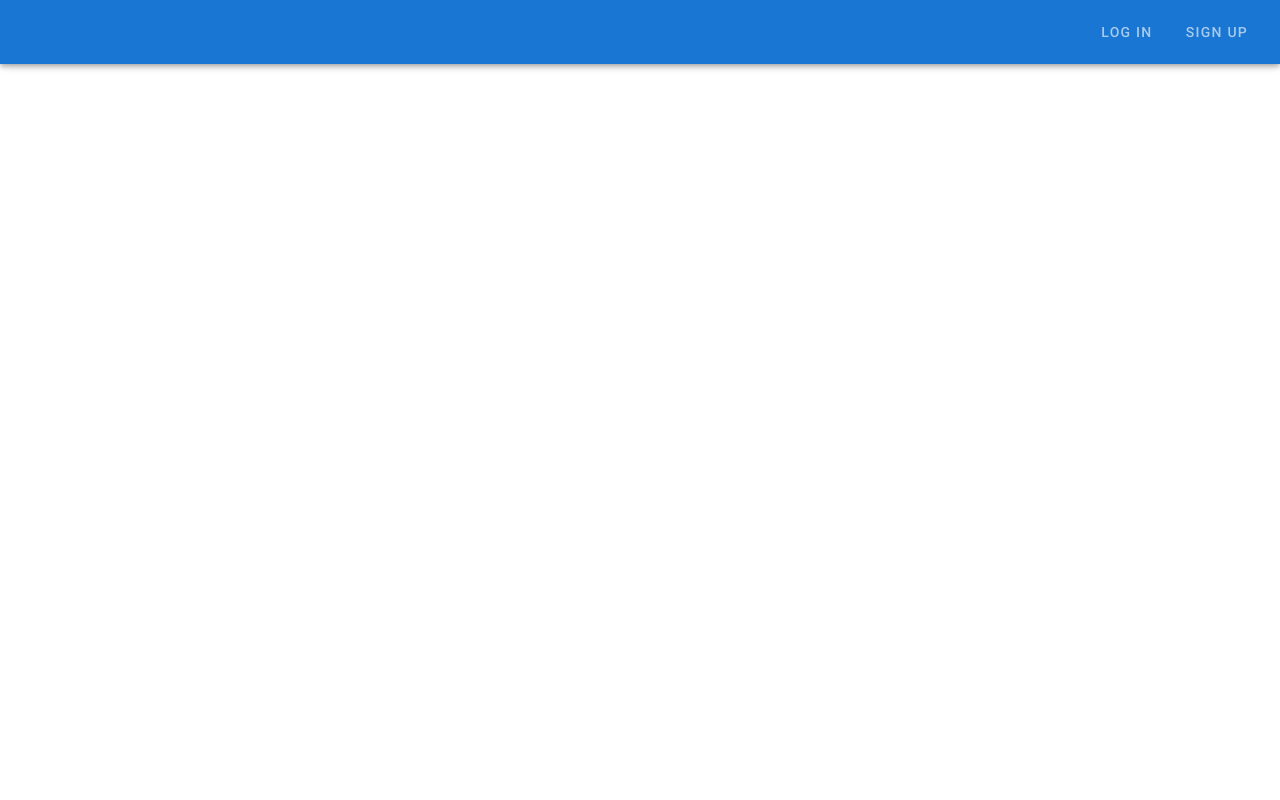
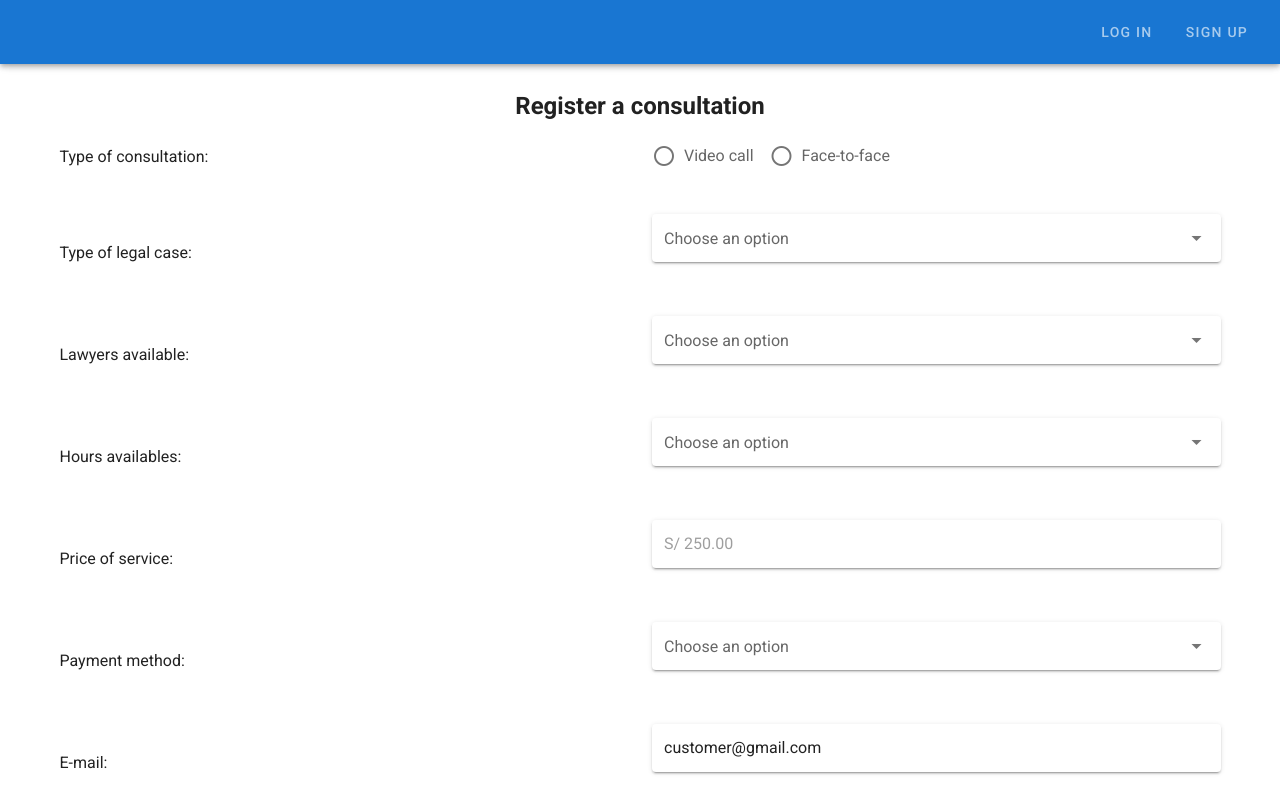
Before and after one commit to Terasofty/Legiz, a Vue app: page /casos-personalizados in a window 1280 px wide. Shown: the top 800 px of the page. Built offline with nearby package versions, Linux system fonts and the light colour scheme.

Commit message:
Add CustomCases
- Add CustomCases for POST

```diff
--- a/server/db.json
+++ b/server/db.json
@@ -58,5 +58,65 @@
       "customerId": 1,
       "lawyerId": 2
     }
+  ],
+  "custom-cases": [
+    {
+      "id": 1,
+      "statusLawService": "status1",
+      "title": "title1",
+      "startAt": "00:00:00",
+      "finishAt": "00:00:00",
+      "typeMeet": 1,
+      "linkZoom": "https://success.zoom.us/j/9123919/...",
+      "customerId": 1,
+      "lawyerId": 1
+    },
+    {
+      "id": 2,
+      "statusLawService": "status2",
+      "title": "title2",
+      "startAt": "00:00:00",
+      "finishAt": "00:00:00",
+      "typeMeet": 1,
+      "linkZoom": "https://success.zoom.us/j/9125219/...",
+      "customerId": 1,
+      "lawyerId": 2
+    },
+    {
+      "statusLawService": "pruebastatus",
+      "title": "tituloprueba",
+      "startAt": "pruebastart",
+      "finishAt": "pruebafinish",
+      "typeMeet": "",
+      "linkZoom": "link",
+      "customerId": "1",
+      "lawyerId": "1",
+      "apiId": "v1",
+      "id": 3
+    },
+    {
+      "statusLawService": "Activo",
+      "legalCaseType": "Derecho Tributario",
+      "startAt": "00:00:00",
+      "finishAt": "00:00:00",
+      "typeMeet": "1",
+      "linkZoom": "",
+      "customerId": "1",
+      "lawyerId": "1",
+      "apiId": "v1",
+      "id": 25
+    },
+    {
+      "statusLawService": "Activo",
+      "legalCaseType": "Derecho Tributario",
+      "startAt": "00:00:00",
+      "finishAt": "00:00:00",
+      "typeMeet": "2",
+      "linkZoom": "",
+      "customerId": "1",
+      "lawyerId": "1",
+      "apiId": "v1",
+      "id": 26
+    }
   ]
 }
--- /dev/null
+++ b/src/customCases/pages/CustomCases.vue
@@ -0,0 +1,197 @@
+<template>
+  <v-container>
+    <v-form ref="form" v-model="customCase">
+      <h2 class="text-center">Register a consultation</h2>
+      <v-row align="center">
+        <v-col
+            cols="12"
+            sm="6">
+          Type of consultation:
+        </v-col>
+
+        <v-col
+            cols="12"
+            sm="6">
+          <v-radio-group
+              row
+              v-model="consultationType"
+          >
+            <v-radio
+                label="Video call"
+                value="1"
+            ></v-radio>
+            <v-radio
+                label="Face-to-face"
+                value="2"
+            ></v-radio>
+          </v-radio-group>
+        </v-col>
+      </v-row>
+
+      <v-row align="center">
+        <v-col
+            cols="12"
+            sm="6">
+          Type of legal case:
+        </v-col>
+        <v-col
+            cols="12"
+            sm="6">
+          <v-select
+              :items="customCasesItems"
+              v-model="legalCaseType"
+              label="Choose an option"
+              solo
+          ></v-select>
+        </v-col>
+      </v-row>
+
+      <v-row align="center">
+        <v-col
+            cols="12"
+            sm="6">
+          Lawyers available:
+        </v-col>
+
+        <v-col
+            cols="12"
+            sm="6">
+          <v-select
+              :items="lawyersItems"
+              label="Choose an option"
+              solo
+          ></v-select>
+        </v-col>
+      </v-row>
+
+      <v-row align="center">
+        <v-col
+            cols="12"
+            sm="6">
+          Hours availables:
+        </v-col>
+
+        <v-col
+            cols="12"
+            sm="6">
+          <v-select
+              :items="scheduleItems"
+              label="Choose an option"
+              solo
+          ></v-select>
+        </v-col>
+      </v-row>
+
+      <v-row align="center">
+        <v-col
+            cols="12"
+            sm="6">
+          Price of service:
+        </v-col>
+
+        <v-col
+            cols="12"
+            sm="6">
+          <v-text-field
+              value="S/ 250.00"
+              solo
+              disabled
+          ></v-text-field>
+        </v-col>
+      </v-row>
+
+      <v-row align="center">
+        <v-col
+            cols="12"
+            sm="6">
+          Payment method:
+        </v-col>
+
+        <v-col
+            cols="12"
+            sm="6">
+          <v-select
+              :items="paymentMethodItems"
+              label="Choose an option"
+              solo
+          ></v-select>
+        </v-col>
+      </v-row>
+
+      <v-row align="center">
+        <v-col
+            cols="12"
+            sm="6">
+          E-mail:
+        </v-col>
+
+        <v-col
+            cols="12"
+            sm="6">
+          <v-text-field
+              value="customer@gmail.com"
+              solo
+          ></v-text-field>
+        </v-col>
+      </v-row>
+
+      <v-row align="center">
+        <v-col
+            cols="12"
+            sm="6">
+          File:
+        </v-col>
+
+        <v-col
+            cols="12"
+            sm="6">
+          <v-file-input
+              multiple
+              label="Documents"
+          ></v-file-input>
+        </v-col>
+      </v-row>
+
+      <v-row justify="center">
+        <v-btn color="primary" class="mr-4" @click="sendObject">Send</v-btn>
+      </v-row>
+
+    </v-form>
+  </v-container>
+</template>
+
+<script>
+
+import customCasesService from "../services/customCases.service";
+
+export default {
+  name: "CustomCases",
+  customCase: [],
+
+  data: () => ({
+    select: null,
+    checkbox: false,
+    consultationType: null,
+    title: "",
+    linkZoom: "",
+    customerId: 1,
+    lawyerId: 1,
+    startAt: "00:00:00",
+    finishAt: "00:00:00",
+    legalCaseType: "",
+    customCasesItems: ["Derecho Civil", "Derecho Tributario", "Derecho Penal", "Derechos Humanos"],
+    lawyersItems: ["Armando Rojas", "Ciro Alegría", "Roberto Andrade", "Richard Contreras"],
+    scheduleItems: [],
+    paymentMethodItems: ["**** **** **** 6479", "**** **** **** 9382", "**** **** **** 5014"],
+  }),
+
+  methods: {
+    sendObject() {
+      let data = '{ "statusLawService":"' + "Activo" + '" , "legalCaseType":"' + this.legalCaseType + '", "startAt":"' + this.startAt + '", "finishAt":"' + this.finishAt + '", "typeMeet":"' + this.consultationType + '", "linkZoom":"' + this.linkZoom + '", "customerId":"' + this.customerId + '", "lawyerId":"' + this.lawyerId + '" }';
+      customCasesService.create(data)
+    },
+  },
+};
+</script>
+
+<style scoped></style>
--- /dev/null
+++ b/src/customCases/services/customCases.service.js
@@ -0,0 +1,26 @@
+import http from "@/core/http-common";
+
+class customCasesService {
+  endPoint = "/custom-cases";
+
+  getAll() {
+    return http.get(this.endPoint);
+  }
+  getById(id) {
+    return http.get(`${this.endPoint}/${id}`);
+  }
+  create(createLegalAdviceDto) {
+    return http.post(this.endPoint, createLegalAdviceDto);
+  }
+  update(id, updateLegalAdviceDto) {
+    return http.put(`${this.endPoint}/${id}`, updateLegalAdviceDto);
+  }
+  delete(id) {
+    return http.delete(`${this.endPoint}/${id}`);
+  }
+  findByTitle(title) {
+    return http.get(`${this.endPoint}?title=${title}`);
+  }
+}
+
+export default new customCasesService();
--- a/src/router/index.js
+++ b/src/router/index.js
@@ -33,6 +33,11 @@ const routes = [
     name: "LegalAdvices",
     component: () => import("../legalAdvices/pages/LegalAdvices"),
   },
+  {
+    path: "/casos-personalizados",
+    name: "CustomCases",
+    component: () => import("../customCases/pages/CustomCases"),
+  },
 ];
 
 const router = new VueRouter({
```
